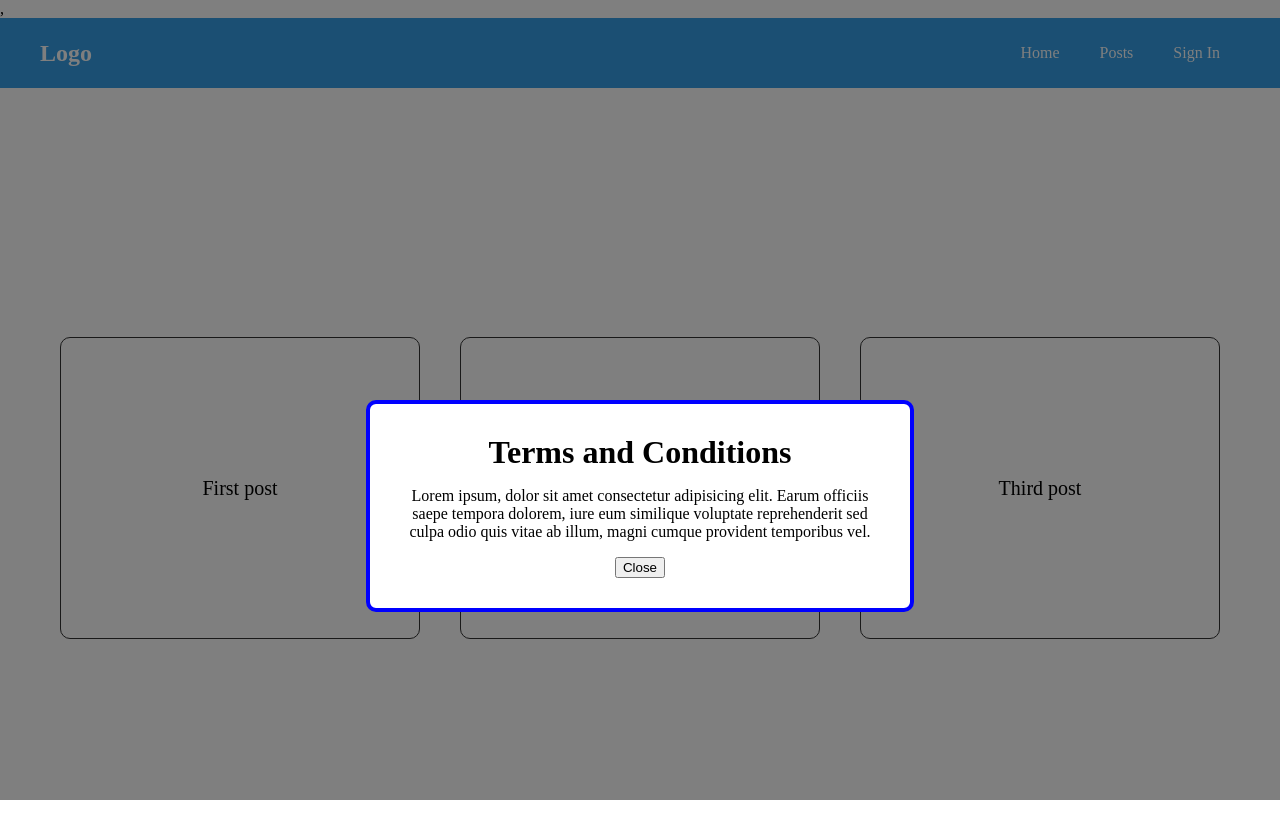
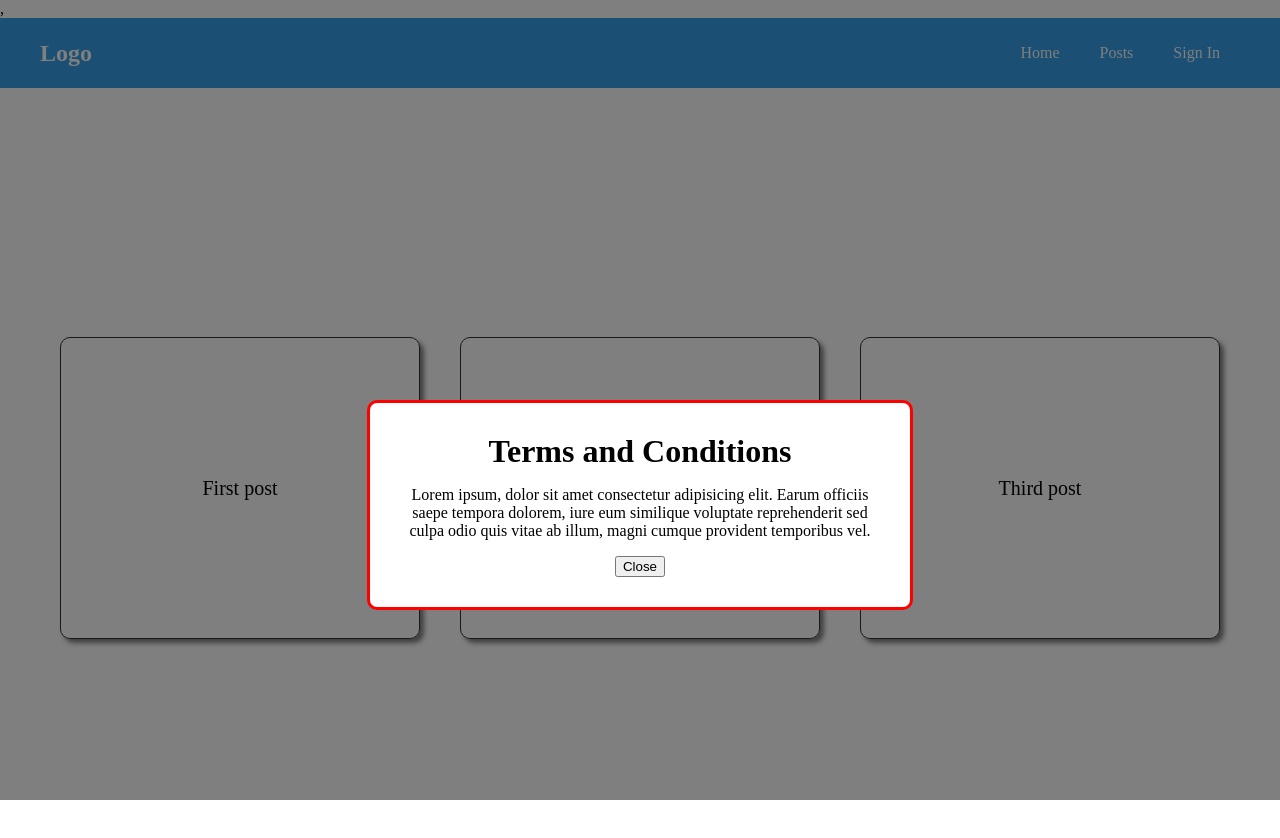
Before and after one commit to aungkyawth3t/spa-react, a React (Create React App) app: page / in a window 1280 px wide. Both pictures are taken after a click on the item "Sign In". Shown: the top 838 px of the page. Built offline with nearby package versions, Linux system fonts and the light colour scheme.

Commit message:
module css

```diff
--- a/src/App.js
+++ b/src/App.js
@@ -30,11 +30,11 @@ function App() {
         <p> feel free to <a href="">join here </a></p>
       </Modal> */}
 
-      {showModal && <Modal danger={false}>
+      {showModal && <Modal danger>
         <h1>Terms and Conditions</h1>
         <p>Lorem ipsum, dolor sit amet consectetur adipisicing elit. Earum officiis saepe tempora dolorem, iure eum similique voluptate reprehenderit sed culpa odio quis vitae ab illum, magni cumque provident temporibus vel.</p>
         <button onClick={() => setShowModal(false)}>Close</button>
-      </Modal>}
+      </Modal >}
     </>
   );
 }
--- a/src/components/Modal/index.css
+++ b/src/components/Modal/index.css
@@ -15,3 +15,11 @@
   border-radius: 10px;
   text-align: center;
 }
+
+.modal-component .border-red {
+  border: 3px solid red;
+}
+
+.modal-component .border-blue {
+  border: 3px solid blue;
+}
--- a/src/components/Modal/index.js
+++ b/src/components/Modal/index.js
@@ -2,15 +2,13 @@ import React from 'react'
 import './index.css';
 import ReactDom from 'react-dom';
 
-export default function Modal({ children, danger }) {
+export default function Modal({ children, danger = false }) {
+  let className = danger ? 'border-red' : 'border-blue';
   return (
     ReactDom.createPortal(
       <div className="modal-component">
         <div className="modal-backdrop">
-          <div className="modal" style={{
-            border: '4px solid',
-            borderColor: danger ? 'red' : 'blue'
-          }}>
+          <div className={`modal ${className}`}>
             {children}
           </div>
         </div>,
--- a/src/components/PostList/index.js
+++ b/src/components/PostList/index.js
@@ -1,12 +1,13 @@
 import React from 'react'
 import './index.css';
 import SinglePost from '../SinglePost/index.js';
+import styles from './single_post.module.css';
 
 export default function PostList({ posts }) {
   return (
     <div className='postList container'>
       {posts.map(post => (
-        <SinglePost post={post} />
+        <SinglePost post={post} styles={styles} />
       ))}
     </div>
   )
--- /dev/null
+++ b/src/components/PostList/single_post.module.css
@@ -0,0 +1,5 @@
+.card {
+  border: 4px solid gray;
+  border-radius: 20px;
+  box-shadow: 4px 4px 5px rgba(0, 0, 0, 0.5);
+}
--- a/src/components/SinglePost/index.js
+++ b/src/components/SinglePost/index.js
@@ -1,9 +1,9 @@
 import React from 'react'
 import './index.css';
 
-export default function SinglePost({ post }) {
+export default function SinglePost({ post, styles }) {
   console.log(post);
   return (
-    <div className="single-post" key={post.id}> {post.title} </div>
+    <div className={`single-post ${styles.card}`} key={post.id}> {post.title} </div>
   )
 }
```
